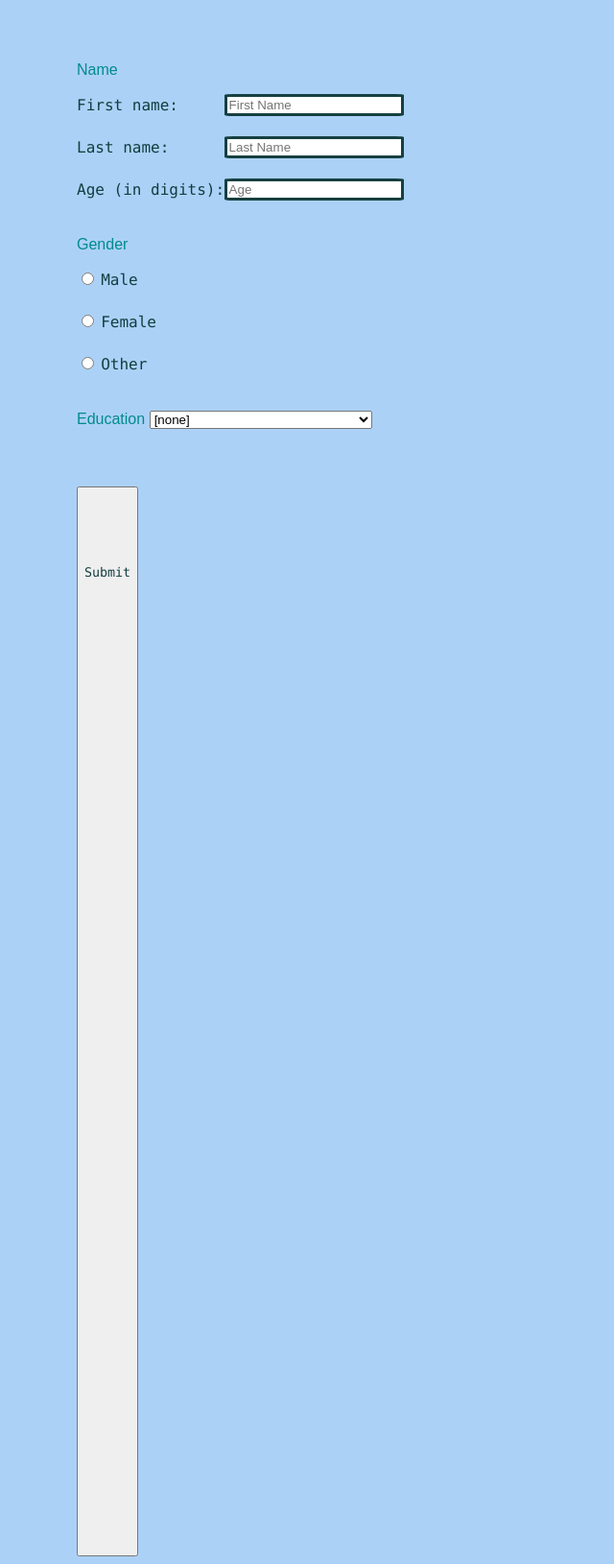
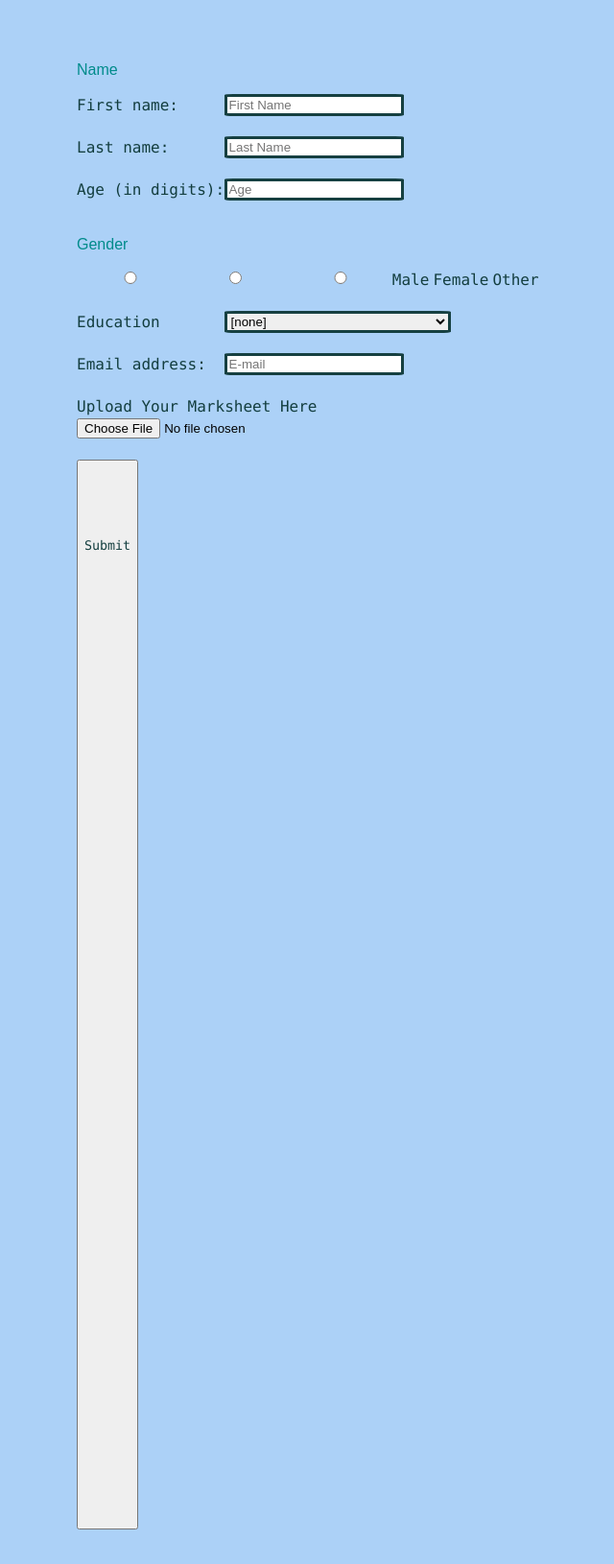
Before and after one commit to Shamik69/project1, a PHP site: page / in a window 1280 px wide. Shown: the whole page at 96% size, without its empty margins (176-816 px from the left). After the commit the page ends 1594 px from the top, so only its background shows below. Run offline with PHP 8.4, Linux system fonts and the light colour scheme.

Commit message:
Update index.php

```diff
--- a/index.php
+++ b/index.php
@@ -17,21 +17,20 @@
 
         <!--age-->
         <label for="fname" class="lbl">Age (in digits):</label>
-        <input type="text" id="fname" name="fname" class="bx" min="0" max="100" placeholder="Age"><br><br>
+        <input type="text" id="age" name="fname" class="bx" min="0" max="100" placeholder="Age"><br><br>
 
         <!--Gender-->
         <p>Gender</p>
-        <input type="radio" name="male" id="male">
-        <label for="male" class="lbl">Male</label><br><br>
-        <input type="radio" name="Female" id="Female">
-        <label for="Female" class="lbl">Female</label><br><br>
-        <input type="radio" name="Other" id="Other">
+        <input type="radio" name="male" id="male" class="btn">
+        <label for="male" class="lbl">Male</label>
+        <input type="radio" name="Female" id="Female" class="btn">
+        <label for="Female" class="lbl">Female</label>
+        <input type="radio" name="Other" id="Other" class="btn">
         <label for="Other" class="lbl">Other</label><br><br>
 
         <!--Education-->
-        <p>
-        <label for="edu">Education</label>
-        <select name="edu" id="edu" class="dd">
+        <label for="edu" class="lbl">Education</label>
+        <select name="edu" id="edu" class="bx">
             <option value="null" id= "null">[none]</option>
             <option value="u10" id= "u10">Persuing 10th</option>
             <option value="u12" id= "u12">Persuing 12th</option>
@@ -40,11 +39,15 @@
             <option value="upg" id= "upg">Persuing Postgraduate degeree</option>
             <option value="cpg" id="cpg">Completed Postgraduate degeree</option>
         </select>
-        </p>
         <br><br>
 
         <!--Email-->
+        <label for="mail" class="lbl">Email address: </label>
+        <input type="email" name="mail" id="mail" placeholder="E-mail" class="bx"><br><br>
 
+        <!--file input-->
+        <label for="file" class="lbl">Upload Your Marksheet Here</label><br>
+        <input type="file" name="file" id="file"><br><br>
 
         <!--Submit Button-->
         <input type="submit" value="Submit" class="lbl" id= "Submit">
```
